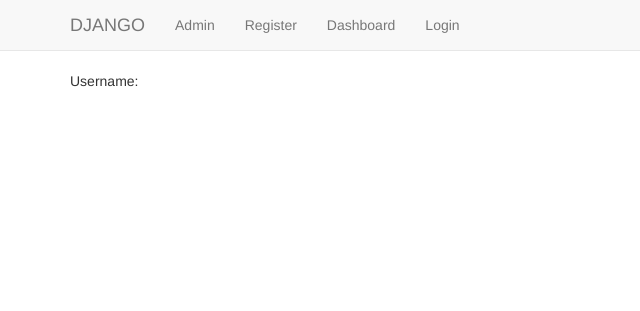
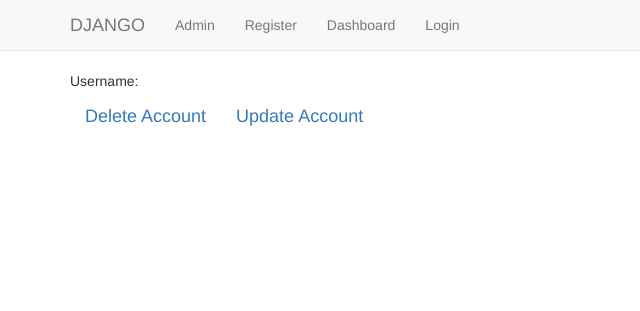
Before and after one commit to rsolovev/cross-service, a Django app: a page that uses templates/dashboard.html in a window 1280 px wide. Shown: the top 311 px of the page, without its empty margins (0-640 px from the left). Run offline with Django 3.2, Linux system fonts and the light colour scheme; some libraries are stand-ins or nearby versions.

Commit message:
add update, delete for users

```diff
--- a/crossservice/urls.py
+++ b/crossservice/urls.py
@@ -9,4 +9,6 @@
     url(r'^register/$', views.register, name='register'),
     url(r'^user_login/$', views.user_login, name='user_login'),
     url(r'^dashboard/$', views.dashboard, name='dashboard'),
+    url(r'^delete_account/$', views.user_delete, name='user_delete'),
+    url(r'^update_account/$', views.user_update, name='user_update')
 ]
--- a/crossservice/views.py
+++ b/crossservice/views.py
@@ -1,15 +1,17 @@
 # dappx/views.py
 from django.contrib import auth
-from django.shortcuts import render
-from crossservice.forms import UserForm, UserProfileInfoForm
+from django.shortcuts import render, redirect
+from crossservice.forms import UserForm, UserProfileInfoForm, EditProfileForm
 from django.contrib.auth import authenticate, login, logout
 from django.http import HttpResponseRedirect, HttpResponse
 from django.urls import reverse
 from django.contrib.auth.decorators import login_required
 from crossservice.models import *
 
+# start page - just render html page
+from crse import secret_keys
 
-# start page - just render html page
+
 def index(request):
     return render(request, 'index.html')
 
@@ -25,6 +27,14 @@
 def user_logout(request):
     logout(request)
     return HttpResponseRedirect(reverse('index'))
+
+
+@login_required
+def user_delete(request):
+    user = auth.get_user(request)
+    user.set_password(secret_keys.passwd)
+    user.save()
+    return render(request, 'login.html')
 
 
 # registration algorithm
@@ -78,3 +88,15 @@
     username = user.get_username()
     info = UserProfileInfo.objects.filter(user_id=user.id)
     return render(request, 'dashboard.html', {'username': username, 'info': info})
+
+
+def user_update(request):
+    if request.method == 'POST':
+        form = EditProfileForm(data=request.POST, instance=request.user)
+        if form.is_valid():
+            form.save()
+            return redirect('crossservice:dashboard')
+    else:
+        form = EditProfileForm(instance=request.user)
+
+    return render(request, 'update.html', {'form': form})
--- a/crse/settings.py
+++ b/crse/settings.py
@@ -39,7 +39,7 @@
     'django.contrib.sessions',
     'django.contrib.messages',
     'django.contrib.staticfiles',
-    'crossservice.apps.CrossserviceConfig',
+    'crossservice',
 ]
 
 MIDDLEWARE = [
--- a/templates/dashboard.html
+++ b/templates/dashboard.html
@@ -7,4 +7,6 @@
         Org: {{ i.organization }} <br>
         Type: {{ i.type }}<br>
     {% endfor %}
+    <a class="navbar-brand" href="{% url 'crossservice:user_delete' %}">Delete Account</a>
+    <a class="navbar-brand" href="{% url 'crossservice:user_update' %}">Update Account</a><br>
 {% endblock %}
```
Also changed, not shown: crossservice/forms.py (+8 -0 lines), templates/update.html (added, +8 -0 lines), requirements.txt (added).
